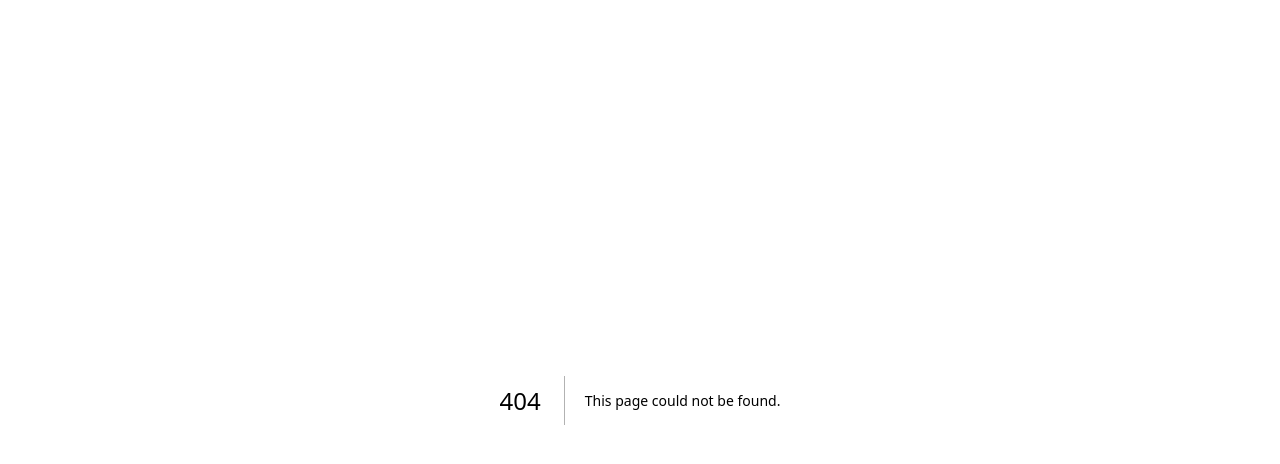
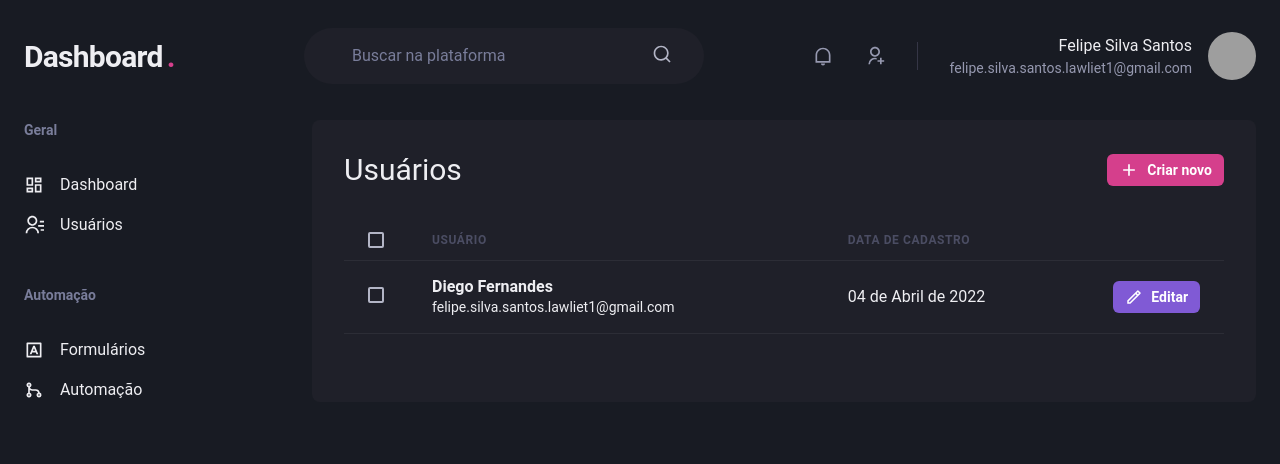
Before and after one commit to Feelpe/dashboard-next, a Next.js app: page /users in a window 1280 px wide. Before the commit this address had no page. Shown: the top 464 px of the page. Built offline with nearby package versions, Linux system fonts and the light colour scheme; grey boxes are pictures that could not be loaded.

Commit message:
feat: add users page

```diff
--- /dev/null
+++ b/src/pages/users/index.tsx
@@ -0,0 +1,72 @@
+import { Box, Button, Checkbox, Flex, Heading, Icon, Table, Tbody, Td, Text, Th, Thead, Tr } from "@chakra-ui/react";
+import { RiAddLine, RiPencilLine } from "react-icons/ri";
+
+import { Header } from "../../components/Header";
+import { Sidebar } from "../../components/Sidebar";
+
+export default function UsersList() {
+  return (
+    <Box>
+      <Header />
+
+      <Flex w="100%" my="6" maxWidth={1480} mx="auto" px="6">
+        <Sidebar />
+
+        <Box flex="1" borderRadius={8} bg="gray.800" p="8">
+          <Flex mb="8" justify="space-between" align="center">
+            <Heading size="lg" fontWeight="normal">Usuários</Heading>
+
+            <Button
+              as="a"
+              size="sm"
+              fontSize="sm"
+              colorScheme="pink"
+              leftIcon={<Icon as={RiAddLine} fontSize="20" />}
+            >
+              Criar novo
+            </Button>
+          </Flex>
+
+          <Table colorScheme="whiteAlpha">
+            <Thead>
+              <Tr>
+                <Th px="6" color="gray.300" width="8">
+                  <Checkbox colorScheme="pink" />
+                </Th>
+                <Th>Usuário</Th>
+                <Th>Data de cadastro</Th>
+                <Th width="8"></Th>
+              </Tr>
+            </Thead>
+            <Tbody>
+              <Tr>
+                <Td px="6">
+                  <Checkbox colorScheme="pink" />
+                </Td>
+                <Td>
+                  <Box>
+                    <Text fontWeight="bold">Diego Fernandes</Text>
+                    <Text fontSize="sm" color="gray-300">felipe.silva.santos.lawliet1@gmail.com</Text>
+                  </Box>
+                </Td>
+                <Td>04 de Abril de 2022</Td>
+                <Td>
+                  <Button
+                    as="a"
+                    size="sm"
+                    fontSize="sm"
+                    colorScheme="purple"
+                    leftIcon={<Icon as={RiPencilLine} fontSize="18" />}
+                  >
+                    Editar
+                  </Button>
+                </Td>
+              </Tr>
+            </Tbody>
+          </Table>
+        </Box>
+      </Flex>
+
+    </Box>
+  );
+}
```
